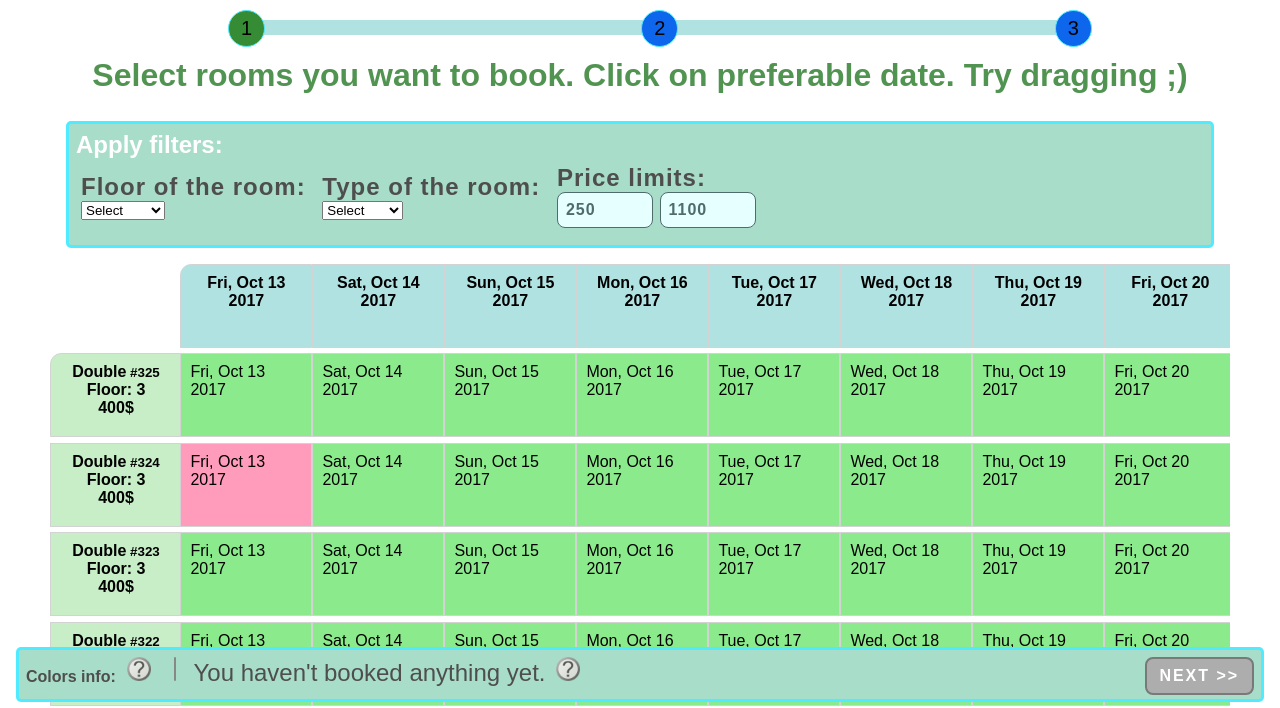
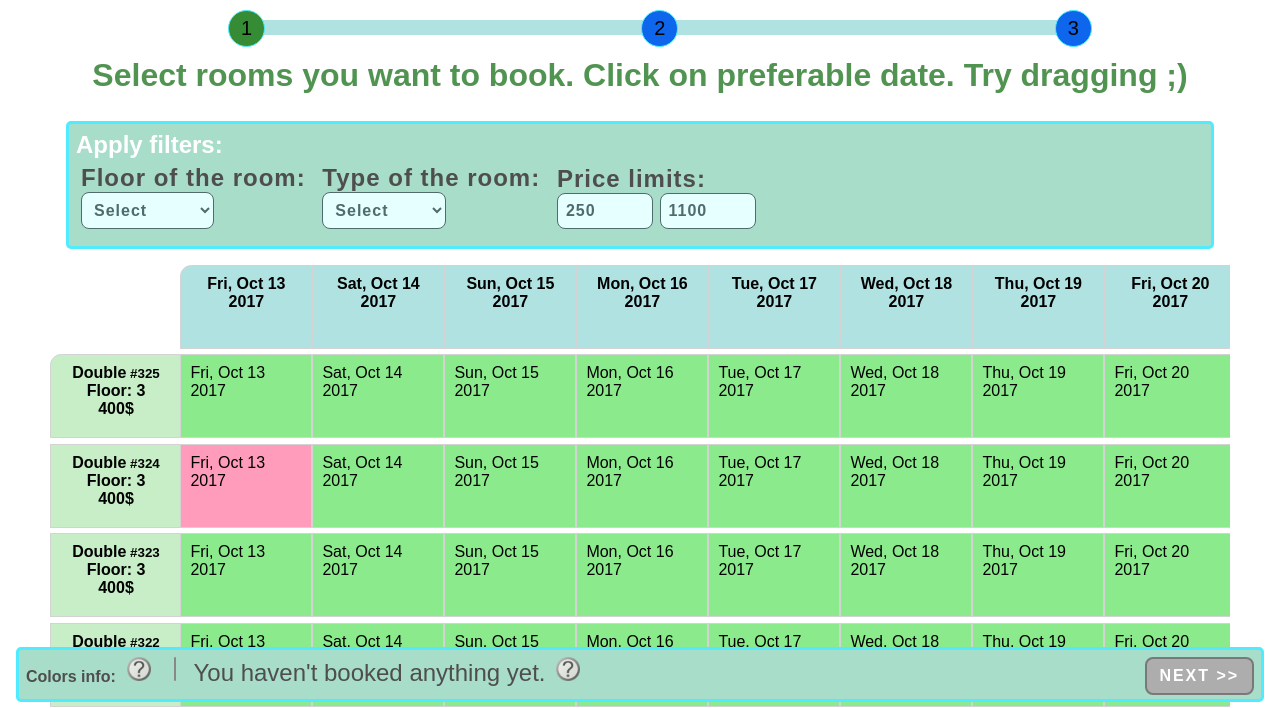
Before and after one commit to shevchenkobn/hotel-booking-angularjs, a plain HTML site: page index.html in a window 1280 px wide. Shown: the part 103-811 px from the top of the page. Drawn offline with Linux system fonts and the light colour scheme.

Commit message:
fixed table layout

```diff
--- a/styles/style.css
+++ b/styles/style.css
@@ -96,13 +96,12 @@ h2 {
 }
 div.container {
     padding: 0 50px;
-	height: 80%;
 }
 
 div.table-wrap {
     display: flex;
 	flex-wrap: wrap;
-	height: 100%;
+	height: 80%;
     width: 100%;
 }
 div.table-wrap div.padding {
@@ -292,7 +291,7 @@ table.booking-table tbody th div.cell-content {
 
 
 
-input {
+input, select {
     border: 1px solid #4f6b6b;
     border-radius: 0.5rem;
     padding: 0.5rem;
```
